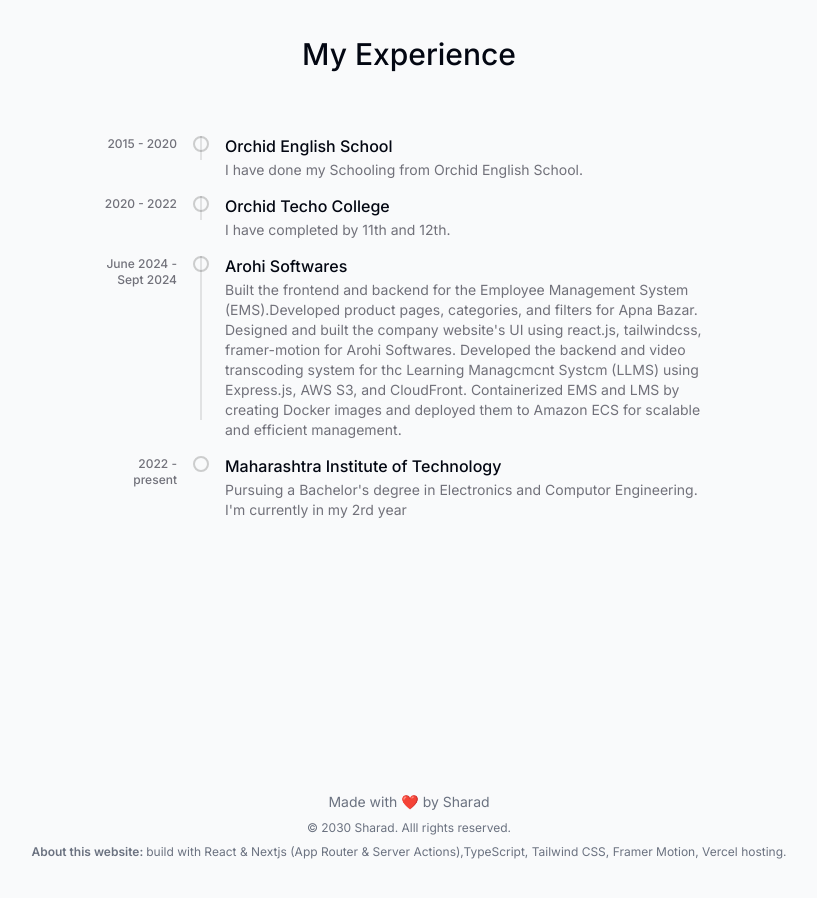
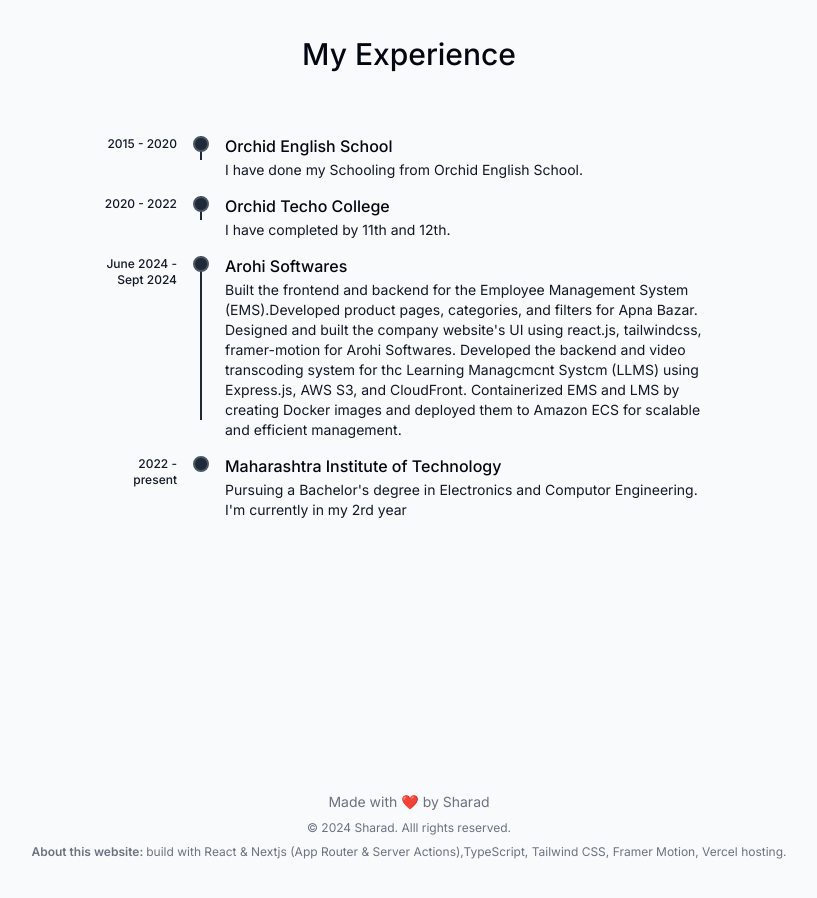
Before and after one commit to code-sharad/portfolio, a Next.js app: page / in a window 1280 px wide. Shown: the part 5400-6298 px from the top of the page, without its empty margins (231-1048 px from the left). Built offline with nearby package versions, Linux system fonts and the light colour scheme.

Commit message:
updated the projects

```diff
--- a/app/components/footer.tsx
+++ b/app/components/footer.tsx
@@ -6,7 +6,7 @@
       <small className="text-center block text-gray-500 text-sm">
         Made with ❤️ by Sharad
       </small>
-      <small className="my-2 text-xs block">&copy; 2030 Sharad. Alll rights reserved.</small>
+      <small className="my-2 text-xs block">&copy; {new Date().getFullYear()} Sharad. Alll rights reserved.</small>
       <p className="text-xs">
         <span className="font-semibold">About this website: </span> build with React & Nextjs (App Router
         & Server Actions),TypeScript, Tailwind CSS, Framer Motion, Vercel
--- a/app/components/timeline.tsx
+++ b/app/components/timeline.tsx
@@ -50,14 +50,14 @@
                     className="mb-4 group-data-[orientation=vertical]/timeline:sm:ms-32"
                 >
                     <TimelineHeader>
-                        <TimelineSeparator />
-                        <TimelineDate className="group-data-[orientation=vertical]/timeline:sm:absolute group-data-[orientation=vertical]/timeline:sm:-left-32 group-data-[orientation=vertical]/timeline:sm:w-20 group-data-[orientation=vertical]/timeline:sm:text-right">
+                        <TimelineSeparator className="bg-gray-800 z-0" />
+                        <TimelineDate className="text-gray-900 group-data-[orientation=vertical]/timeline:sm:absolute group-data-[orientation=vertical]/timeline:sm:-left-32 group-data-[orientation=vertical]/timeline:sm:w-20 group-data-[orientation=vertical]/timeline:sm:text-right">
                             {item.date}
                         </TimelineDate>
                         <TimelineTitle className="sm:-mt-0.5 text-md">{item.title}</TimelineTitle>
-                        <TimelineIndicator />
+                        <TimelineIndicator className="border-gray-600 z-10 bg-gray-800"/>
                     </TimelineHeader>
-                    <TimelineContent className="">{item.description}</TimelineContent>
+                    <TimelineContent className="text-gray-900">{item.description}</TimelineContent>
                 </TimelineItem>
             ))}
         </Timeline>
```
